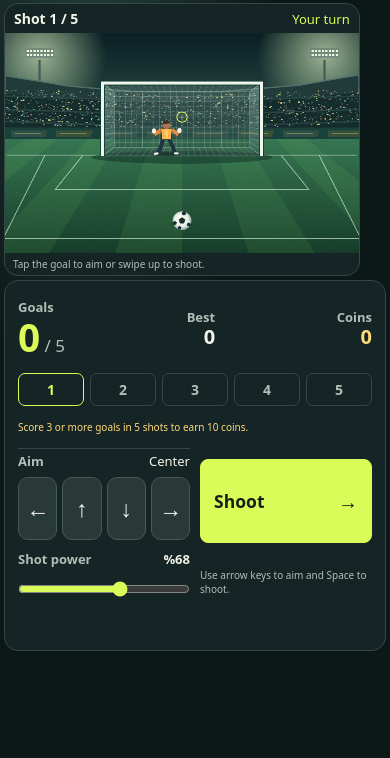
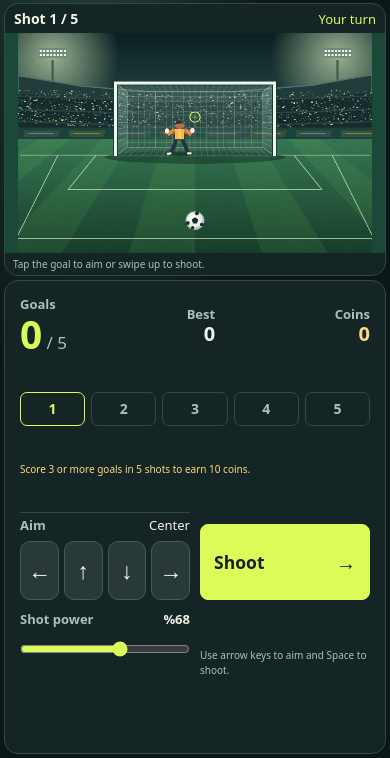
Before and after one commit to rcfm5h7h89-commits/son-penalti, a plain HTML site: page index.html in a window 390 px wide. Shown: the part 86-844 px from the top of the page. Drawn offline with Linux system fonts and the light colour scheme.

Commit message:
Make entire mobile bottom panel fill viewport width and remaining height

```diff
--- a/style.css
+++ b/style.css
@@ -157,3 +157,24 @@ button{cursor:pointer;font:inherit;min-height:42px;color:var(--text);background:
   .panel .aim button{min-height:clamp(50px,7.5dvh,72px)}
   .panel .submit{min-height:clamp(65px,10dvh,88px)}
 }
+
+/* Final mobile panel sizing: actually occupy the viewport down to the bottom. */
+@media(max-width:740px){
+  html,body{min-height:100%;height:auto;overflow-y:auto}
+  .page{box-sizing:border-box;min-height:100dvh;height:auto;max-height:none;display:flex;flex-direction:column;width:100%;padding:6px 4px max(4px,env(safe-area-inset-bottom))}
+  .mast{flex:0 0 auto}
+  .layout{flex:1 0 auto;display:flex;flex-direction:column;min-height:calc(100dvh - 115px);gap:4px}
+  .pitch{flex:0 0 auto;width:100%}
+  .panel{
+    box-sizing:border-box;flex:1 0 auto;width:100%;max-width:100%;
+    min-height:clamp(370px,48dvh,560px);
+    margin:0;padding:14px 15px max(16px,env(safe-area-inset-bottom));
+    display:grid;grid-template-columns:minmax(0,1fr) minmax(0,1fr);
+    align-content:space-between;gap:8px 10px;
+    border-radius:14px;
+  }
+  .panel .settings{grid-column:1;grid-row:4 / span 2;min-width:0}
+  .panel .aim{width:100%;max-width:100%;gap:5px}
+  .panel .aim button{min-height:clamp(50px,7dvh,70px)}
+  .panel .submit{grid-column:2;grid-row:4;min-height:clamp(65px,9dvh,85px)}
+}
```
